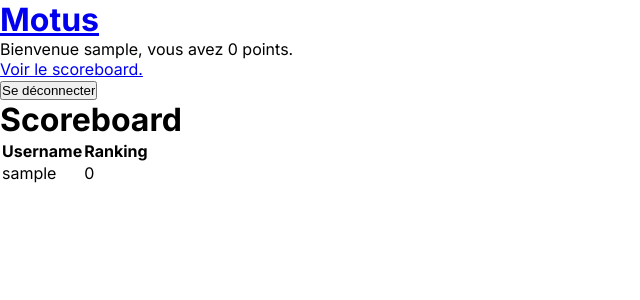
After one commit to KDerec/Motus, a Django app: page /scoreboard in a window 1280 px wide. The commit adds this page. Shown: the top 300 px of the page, without its empty margins (0-640 px from the left). Run offline with Django 5.2, Linux system fonts and the light colour scheme; the visitor is signed in with stand-in values (Sample User, id 1); data comes from the database, SQL or seed files in the repository.

Commit message:
✨ Display scoreboard

```diff
--- a/motus/urls.py
+++ b/motus/urls.py
@@ -1,5 +1,5 @@
 from django.urls import path
-from .views import home, start_game, handle_guess, win, lose
+from .views import home, start_game, handle_guess, win, lose, scoreboard
 
 urlpatterns = [
     path("", home, name="home"),
@@ -7,4 +7,5 @@ urlpatterns = [
     path("handle-guess", handle_guess, name="handle_guess"),
     path("win/<str:word>/", win, name="win"),
     path("lose/<str:word>/", lose, name="lose"),
+    path("scoreboard", scoreboard, name="scoreboard"),
 ]
--- a/motus/views.py
+++ b/motus/views.py
@@ -4,7 +4,7 @@ from django.db import IntegrityError
 from django.shortcuts import render, redirect
 from django.core.exceptions import ObjectDoesNotExist
 from django.contrib.auth.decorators import login_required
-from .models import WordToGuess, Game
+from .models import WordToGuess, Game, User
 from faker import Faker
 
 
@@ -96,6 +96,12 @@ def win(request, word):
 @login_required
 def lose(request, word):
     return render(request, "lose.html", {"word": word})
+
+
+@login_required
+def scoreboard(request):
+    users = User.objects.order_by("-ranking")
+    return render(request, "scoreboard.html", {"users": users})
 
 
 def generate_word(difficulty: int) -> WordToGuess:
--- a/templates/base.html
+++ b/templates/base.html
@@ -20,6 +20,7 @@
         </a>
         {% if user.is_authenticated %}
         <p>Bienvenue {{ user }}, vous avez {{ user.ranking }} points.</p>
+        <a href="/scoreboard">Voir le scoreboard.</a>
         <form method="post" action="{% url 'logout' %}">
             {% csrf_token %}
             <input type="submit" class="buttons" value="Se déconnecter">
--- /dev/null
+++ b/templates/scoreboard.html
@@ -0,0 +1,20 @@
+{% extends 'base.html' %}
+{% block content %}
+<h1>Scoreboard</h1>
+<table>
+    <thead>
+      <tr>
+        <th>Username</th>
+        <th>Ranking</th>
+      </tr>
+    </thead>
+    <tbody>
+      {% for user in users %}
+      <tr>
+        <td>{{ user.username }}</td>
+        <td>{{ user.ranking }}</td>
+      </tr>
+      {% endfor %}
+    </tbody>
+  </table>
+{% endblock %}
```
